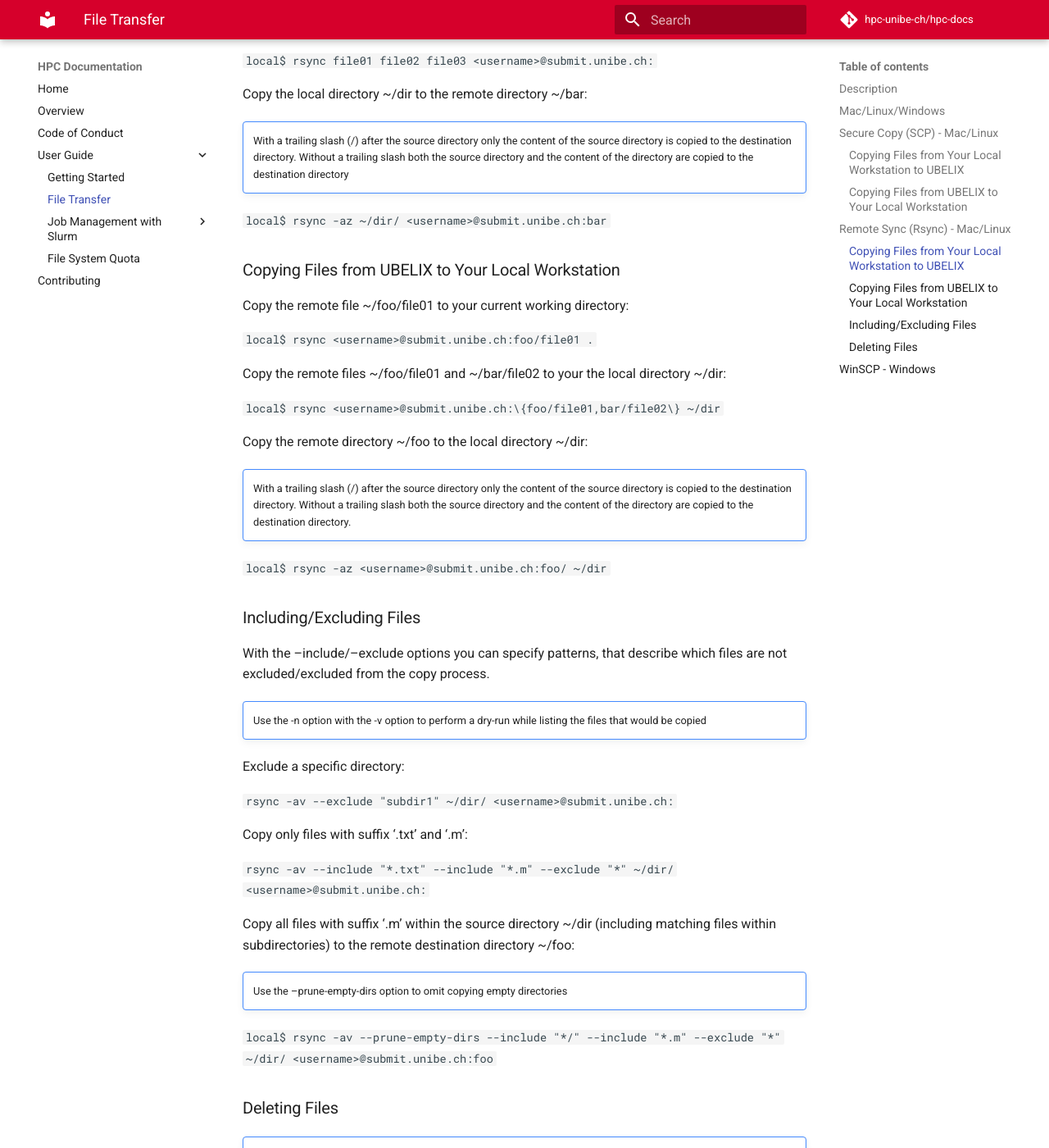
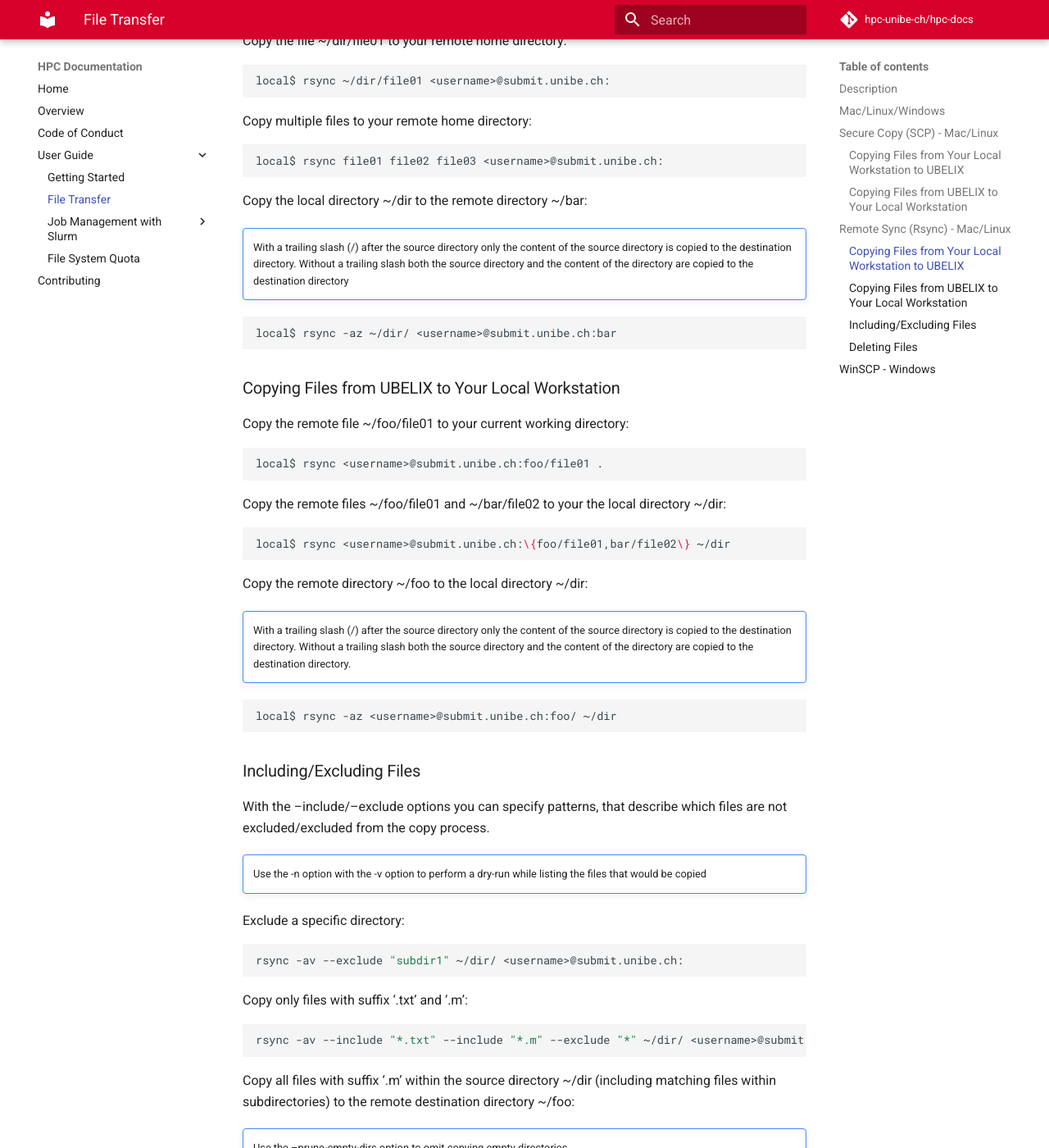
Before and after one commit to hpc-unibe-ch/hpc-unibe-ch.github.io, an MkDocs documentation site: the page built from docs/user-guide/file-transfer.md, in a window 1280 px wide and 1400 px high, scrolled down 2789 px. Shown: the whole window at 82% size. Built offline with MkDocs 1.6.1 and Material for MkDocs 9.7.7, drawn with Linux system fonts in a browser that asks for light colours; comment, search, counter and statistics services are not loaded; some of the changed text lies outside the part shown.

Commit message:
add correct Code Block

````diff
--- a/docs/user-guide/file-transfer.md
+++ b/docs/user-guide/file-transfer.md
@@ -32,45 +32,60 @@ SCP performs a plain linear copy of the specified files, while replacing already
 
 Copy the file "~/dir/file01" to your remote home directory:
 
-`local$ scp ~/dir/file01 <username>@submit.unibe.ch:`
+```Bash
+local$ scp ~/dir/file01 <username>@submit.unibe.ch:
+```
 
 Copy multiple files to the remote directory ~/bar:
 
 !!! types note ""
     The destination directory must already exist. You can create a directory from remote with: ssh <username>@submit.unibe.ch 'mkdir -p ~/bar'
 
-`local$ scp ~/dir/file01 ~/dir/file02 ~/dir/file03 <username>@submit.unibe.ch:bar`
+```Bash
+local$ scp ~/dir/file01 ~/dir/file02 ~/dir/file03 <username>@submit.unibe.ch:bar
+```
 
 Copy all files within directory ~/dir to the remote directory ~/bar:
 
 !!! types note ""
     Add the -r option (recursive) to also copy all subdirectories of ~/dir
 
-`local$ scp -r ~/dir/* <username>@submit.unibe.ch:bar`
+```Bash
+local$ scp -r ~/dir/* <username>@submit.unibe.ch:bar
+```
 
 Copy the directory dir to your remote home directory:
 
 !!! types note ""
     This will create a new directory ~/dir on the remote host. If the directory ~/dir already exists, the following command adds the content of the source directory to the destination directory
 
-`local$ scp -r ~/dir <username>@submit.unibe.ch:`
+```Bash
+local$ scp -r ~/dir <username>@submit.unibe.ch:
+```
 
 ### Copying Files from UBELIX to Your Local Workstation
 
 Copy the remote file ~/bar/file01 to the current working directory on your local workstation:
 
-`local$ scp <username>@submit.unibe.ch:bar/file01 .`
+```Bash
+local$ scp <username>@submit.unibe.ch:bar/file01 .
+```
+
 
 Copy multiple remote files to the local directory ~/dir:
 
 !!! types note ""
     The local directory ~/dir will be automatically created if it does not already exist
 
-`local$ scp <username>@submit.unibe.ch:bar/\{file02,file03,file04\} ~/dir`
+```Bash
+local$ scp <username>@submit.unibe.ch:bar/\{file02,file03,file04\} ~/dir
+```
 
 Copy the remote directory ~/bar to the current working directory on your local workstation:
 
-`local$ scp -r <username>@submit.unibe.ch:bar .`
+```Bash
+local$ scp -r <username>@submit.unibe.ch:bar .
+```
 
 ## Remote Sync (Rsync) - Mac/Linux
 Rsync implements a sophisticated algorithm that allows to transfer only missing/non-matching parts of a source file to update a target file. With this the process of transferring data may be significantly faster than simply replacing all data.
@@ -93,35 +108,47 @@ Among other things, Rsync also allows you to specify complex filter rules to exc
 
 Copy the file ~/dir/file01 to your remote home directory:
 
-`local$ rsync ~/dir/file01 <username>@submit.unibe.ch:`
+```Bash
+local$ rsync ~/dir/file01 <username>@submit.unibe.ch:
+```
 
 Copy multiple files to your remote home directory:
 
-`local$ rsync file01 file02 file03 <username>@submit.unibe.ch:`
+```Bash
+local$ rsync file01 file02 file03 <username>@submit.unibe.ch:
+```
 
 Copy the local directory ~/dir to the remote directory ~/bar:
 
 !!! types note ""
     With a trailing slash (/) after the source directory only the content of the source directory is copied to the destination directory. Without a trailing slash both the source directory and the content of the directory are copied to the destination directory
 
-`local$ rsync -az ~/dir/ <username>@submit.unibe.ch:bar`
+```Bash
+local$ rsync -az ~/dir/ <username>@submit.unibe.ch:bar
+```
 
 ### Copying Files from UBELIX to Your Local Workstation
 
 Copy the remote file ~/foo/file01 to your current working directory:
 
-`local$ rsync <username>@submit.unibe.ch:foo/file01 .`
+```Bash
+local$ rsync <username>@submit.unibe.ch:foo/file01 .
+```
 
 Copy the remote files ~/foo/file01 and ~/bar/file02 to your the local directory ~/dir:
 
-`local$ rsync <username>@submit.unibe.ch:\{foo/file01,bar/file02\} ~/dir`
+```Bash
+local$ rsync <username>@submit.unibe.ch:\{foo/file01,bar/file02\} ~/dir
+```
 
 Copy the remote directory ~/foo to the local directory ~/dir:
 
 !!! types note ""
     With a trailing slash (/) after the source directory only the content of the source directory is copied to the destination directory. Without a trailing slash both the source directory and the content of the directory are copied to the destination directory.
 
-`local$ rsync -az <username>@submit.unibe.ch:foo/ ~/dir`
+```Bash
+local$ rsync -az <username>@submit.unibe.ch:foo/ ~/dir
+```
 
 ### Including/Excluding Files
 
@@ -132,18 +159,24 @@ With the --include/--exclude options you can specify patterns, that describe whi
 
 Exclude a specific directory:
 
-`rsync -av --exclude "subdir1" ~/dir/ <username>@submit.unibe.ch:`
+```Bash
+rsync -av --exclude "subdir1" ~/dir/ <username>@submit.unibe.ch:
+```
 
 Copy only files with suffix '.txt' and '.m':
 
-`rsync -av --include "*.txt" --include "*.m" --exclude "*" ~/dir/ <username>@submit.unibe.ch:`
+```Bash
+rsync -av --include "*.txt" --include "*.m" --exclude "*" ~/dir/ <username>@submit.unibe.ch:
+```
 
 Copy all files with suffix '.m' within the source directory ~/dir (including matching files within subdirectories) to the remote destination directory ~/foo:
 
 !!! type note ""
     Use the --prune-empty-dirs option to omit copying empty directories
 
-`local$ rsync -av --prune-empty-dirs --include "*/" --include "*.m" --exclude "*" ~/dir/ <username>@submit.unibe.ch:foo`
+```Bash
+local$ rsync -av --prune-empty-dirs --include "*/" --include "*.m" --exclude "*" ~/dir/ <username>@submit.unibe.ch:foo
+```
 
 
 ### Deleting Files
@@ -156,11 +189,15 @@ Copy all files with suffix '.m' within the source directory ~/dir (including mat
 
 Use the --delete option to delete files/directories from the destination directory that are not/no more present in the source directory:
 
-`local$ rsync -av --delete ~/dir/ <username>@submit.unibe.ch:mfiles`
+```Bash
+local$ rsync -av --delete ~/dir/ <username>@submit.unibe.ch:mfiles
+```
 
 With the --delete-excluded option you can additionally delete files from the destination directory that are excluded from transferring/syncing (not in the generated file list):
 
-`local$ rsync -av --prune-empty-dirs --delete-excluded --include "*/" --include "*.m" --exclude "*" ~/dir/ <username>@submit.unibe.ch:foo`
+```Bash
+local$ rsync -av --prune-empty-dirs --delete-excluded --include "*/" --include "*.m" --exclude "*" ~/dir/ <username>@submit.unibe.ch:foo
+```
 
 
 ## WinSCP - Windows
````
